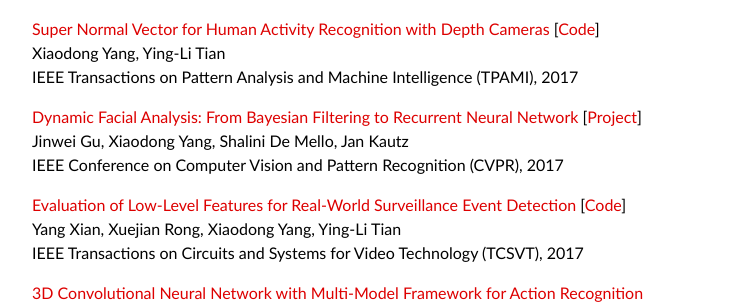
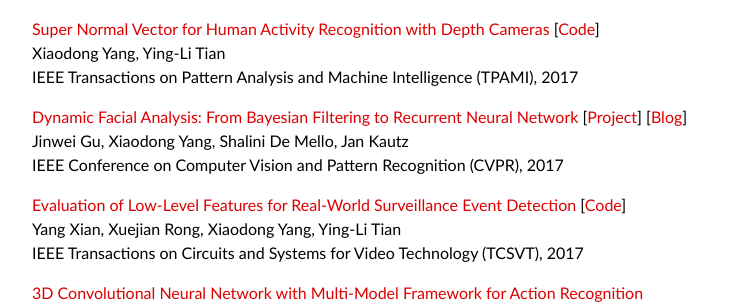
Before and after one commit to xiaodongyang/xiaodongyang.github.io, a Jekyll site: the page built from publications/index.md, in a window 1280 px wide and 900 px high, scrolled down 475 px. Shown: the part 153-457 px from the top of the window, without its empty margins (258-996 px from the left). Built offline with Jekyll 4.4.1, drawn with Linux system fonts in a browser that asks for light colours; some web fonts are replaced.

Commit message:
Update index.md

```diff
--- a/publications/index.md
+++ b/publications/index.md
@@ -35,7 +35,7 @@
 Xiaodong Yang, Ying-Li Tian
 IEEE Transactions on Pattern Analysis and Machine Intelligence (TPAMI), 2017
 
-[Dynamic Facial Analysis: From Bayesian Filtering to Recurrent Neural Network](/publications/papers/cvpr17.pdf) [[Project](http://research.nvidia.com/publication/dynamic-facial-analysis-bayesian-filtering-recurrent-neural-networks)]
+[Dynamic Facial Analysis: From Bayesian Filtering to Recurrent Neural Network](/publications/papers/cvpr17.pdf) [[Project](http://research.nvidia.com/publication/dynamic-facial-analysis-bayesian-filtering-recurrent-neural-networks)] [[Blog](https://devblogs.nvidia.com/ai-co-pilot-rnn-dynamic-facial-analysis/)]
 Jinwei Gu, Xiaodong Yang, Shalini De Mello, Jan Kautz
 IEEE Conference on Computer Vision and Pattern Recognition (CVPR), 2017
 
```
